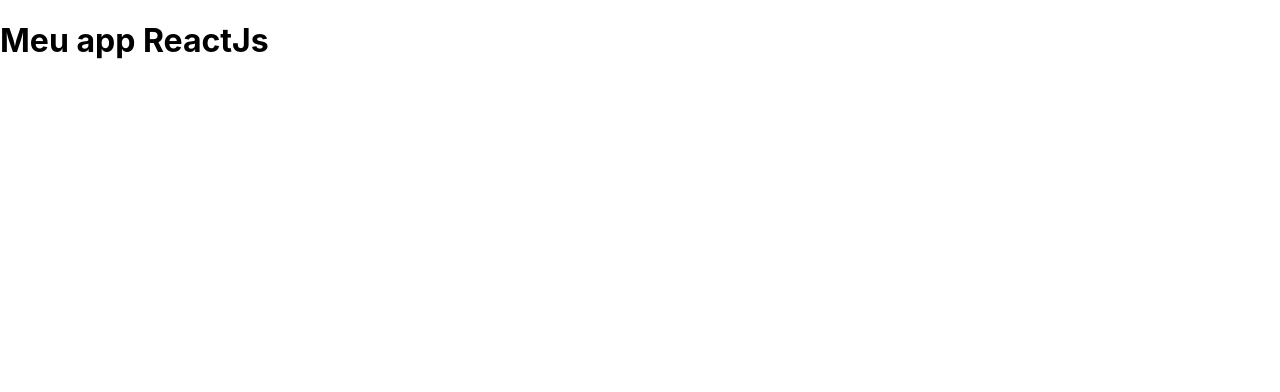
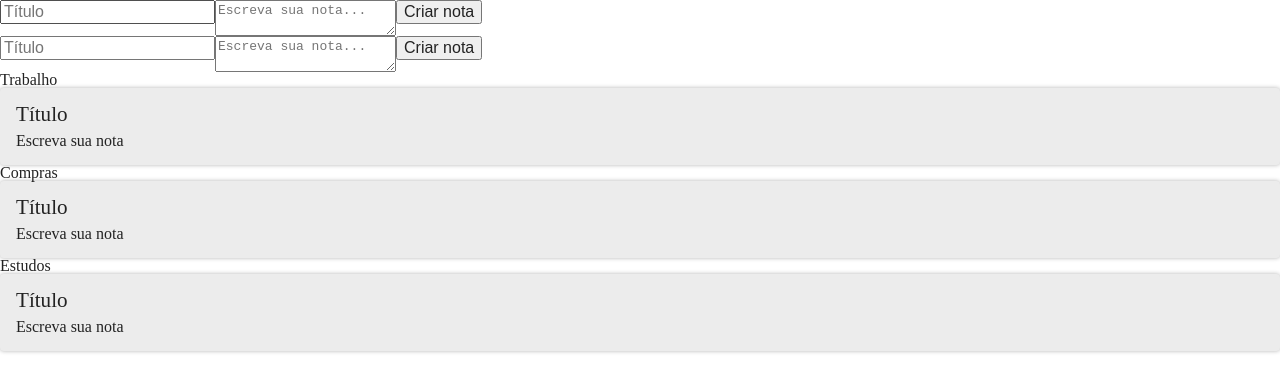
Before and after one commit to BernardoMoschen/Studies, a React (Create React App) app in the folder ReactJS/FormaçaoReactJs/ceep/: page / in a window 1280 px wide. Shown: the top 392 px of the page. Built offline with nearby package versions, Linux system fonts and the light colour scheme.

Commit message:
Second commit lol

```diff
--- a/ReactJS/FormaçaoReactJs/ceep/src/App.js
+++ b/ReactJS/FormaçaoReactJs/ceep/src/App.js
@@ -1,8 +1,23 @@
+import React, { Component } from "react";
+import FormularioCadastro from "./components/FormularioCadastro";
+import ListaDeNotas from "./components/ListaDeNotas";
+import "./assets/App.css";
+import './assets/index.css';
 
-function App() {
-  return (
-    <h1>Meu app ReactJs</h1>
-  );
+export class App extends Component {
+  render() {
+    return (
+      <section>
+      <form>
+        <input type="text" placeholder="Título" />
+        <textarea placeholder="Escreva sua nota..." />
+        <button>Criar nota</button>
+      </form>
+      <FormularioCadastro/>
+      <ListaDeNotas />
+    </section>
+    )
+  }
 }
 
 export default App;
--- /dev/null
+++ b/ReactJS/FormaçaoReactJs/ceep/src/assets/App.css
@@ -0,0 +1,11 @@
+.conteudo {
+    display: flex;
+  }
+
+  :root {
+    --primaria: #58a4b0;
+    --secundaria: #373f51;
+    --secundaria-ativa: #cccccc;
+    --fundo: #ffffff;
+    --fundo-detalhes: #ececec;
+  }
--- /dev/null
+++ b/ReactJS/FormaçaoReactJs/ceep/src/assets/index.css
@@ -0,0 +1,442 @@
+
+html,
+body,
+div,
+span,
+applet,
+object,
+iframe,
+h1,
+h2,
+h3,
+h4,
+h5,
+h6,
+p,
+blockquote,
+pre,
+a,
+abbr,
+acronym,
+address,
+big,
+cite,
+code,
+del,
+dfn,
+em,
+img,
+ins,
+kbd,
+q,
+s,
+samp,
+small,
+strike,
+strong,
+sub,
+sup,
+tt,
+var,
+b,
+u,
+i,
+center,
+dl,
+dt,
+dd,
+ol,
+ul,
+li,
+fieldset,
+form,
+label,
+legend,
+table,
+caption,
+tbody,
+tfoot,
+thead,
+tr,
+th,
+td,
+article,
+aside,
+canvas,
+details,
+embed,
+figure,
+figcaption,
+footer,
+header,
+hgroup,
+menu,
+nav,
+output,
+ruby,
+section,
+summary,
+time,
+mark,
+audio,
+video {
+  margin: 0;
+  padding: 0;
+  border: 0;
+  font-size: 100%;
+  font: inherit;
+  vertical-align: baseline;
+}
+
+/* make sure to set some focus styles for accessibility */
+:focus {
+  outline: 0;
+}
+
+/* HTML5 display-role reset for older browsers */
+article,
+aside,
+details,
+figcaption,
+figure,
+footer,
+header,
+hgroup,
+menu,
+nav,
+section {
+  display: block;
+}
+
+body {
+  line-height: 1;
+}
+
+ol,
+ul {
+  list-style: none;
+}
+
+blockquote,
+q {
+  quotes: none;
+}
+
+blockquote:before,
+blockquote:after,
+q:before,
+q:after {
+  content: "";
+  content: none;
+}
+
+table {
+  border-collapse: collapse;
+  border-spacing: 0;
+}
+
+input[type="search"]::-webkit-search-cancel-button,
+input[type="search"]::-webkit-search-decoration,
+input[type="search"]::-webkit-search-results-button,
+input[type="search"]::-webkit-search-results-decoration {
+  -webkit-appearance: none;
+  -moz-appearance: none;
+}
+
+input[type="search"] {
+  -webkit-appearance: none;
+  -moz-appearance: none;
+  -webkit-box-sizing: content-box;
+  -moz-box-sizing: content-box;
+  box-sizing: content-box;
+}
+
+textarea {
+  overflow: auto;
+  vertical-align: top;
+  resize: vertical;
+}
+
+/**
+ * Correct `inline-block` display not defined in IE 6/7/8/9 and Firefox 3.
+ */
+
+audio,
+canvas,
+video {
+  display: inline-block;
+  *display: inline;
+  *zoom: 1;
+  max-width: 100%;
+}
+
+/**
+ * Prevent modern browsers from displaying `audio` without controls.
+ * Remove excess height in iOS 5 devices.
+ */
+
+audio:not([controls]) {
+  display: none;
+  height: 0;
+}
+
+/**
+ * Address styling not present in IE 7/8/9, Firefox 3, and Safari 4.
+ * Known issue: no IE 6 support.
+ */
+
+[hidden] {
+  display: none;
+}
+
+/**
+ * 1. Correct text resizing oddly in IE 6/7 when body `font-size` is set using
+ *    `em` units.
+ * 2. Prevent iOS text size adjust after orientation change, without disabling
+ *    user zoom.
+ */
+
+html {
+  font-size: 100%; /* 1 */
+  -webkit-text-size-adjust: 100%; /* 2 */
+  -ms-text-size-adjust: 100%; /* 2 */
+}
+
+/**
+ * Address `outline` inconsistency between Chrome and other browsers.
+ */
+
+a:focus {
+  outline: thin dotted;
+}
+
+/**
+ * Improve readability when focused and also mouse hovered in all browsers.
+ */
+
+a:active,
+a:hover {
+  outline: 0;
+}
+
+/**
+ * 1. Remove border when inside `a` element in IE 6/7/8/9 and Firefox 3.
+ * 2. Improve image quality when scaled in IE 7.
+ */
+
+img {
+  border: 0; /* 1 */
+  -ms-interpolation-mode: bicubic; /* 2 */
+}
+
+/**
+ * Address margin not present in IE 6/7/8/9, Safari 5, and Opera 11.
+ */
+
+figure {
+  margin: 0;
+}
+
+/**
+ * Correct margin displayed oddly in IE 6/7.
+ */
+
+form {
+  margin: 0;
+}
+
+/**
+ * Define consistent border, margin, and padding.
+ */
+
+fieldset {
+  border: 1px solid #c0c0c0;
+  margin: 0 2px;
+  padding: 0.35em 0.625em 0.75em;
+}
+
+/**
+ * 1. Correct color not being inherited in IE 6/7/8/9.
+ * 2. Correct text not wrapping in Firefox 3.
+ * 3. Correct alignment displayed oddly in IE 6/7.
+ */
+
+legend {
+  border: 0; /* 1 */
+  padding: 0;
+  white-space: normal; /* 2 */
+  *margin-left: -7px; /* 3 */
+}
+
+/**
+ * 1. Correct font size not being inherited in all browsers.
+ * 2. Address margins set differently in IE 6/7, Firefox 3+, Safari 5,
+ *    and Chrome.
+ * 3. Improve appearance and consistency in all browsers.
+ */
+
+button,
+input,
+select,
+textarea {
+  font-size: 100%; /* 1 */
+  margin: 0; /* 2 */
+  vertical-align: baseline; /* 3 */
+  *vertical-align: middle; /* 3 */
+}
+
+/**
+ * Address Firefox 3+ setting `line-height` on `input` using `!important` in
+ * the UA stylesheet.
+ */
+
+button,
+input {
+  line-height: normal;
+}
+
+/**
+ * Address inconsistent `text-transform` inheritance for `button` and `select`.
+ * All other form control elements do not inherit `text-transform` values.
+ * Correct `button` style inheritance in Chrome, Safari 5+, and IE 6+.
+ * Correct `select` style inheritance in Firefox 4+ and Opera.
+ */
+
+button,
+select {
+  text-transform: none;
+}
+
+/**
+ * 1. Avoid the WebKit bug in Android 4.0.* where (2) destroys native `audio`
+ *    and `video` controls.
+ * 2. Correct inability to style clickable `input` types in iOS.
+ * 3. Improve usability and consistency of cursor style between image-type
+ *    `input` and others.
+ * 4. Remove inner spacing in IE 7 without affecting normal text inputs.
+ *    Known issue: inner spacing remains in IE 6.
+ */
+
+button,
+html input[type="button"], /* 1 */
+input[type="reset"],
+input[type="submit"] {
+  -webkit-appearance: button; /* 2 */
+  cursor: pointer; /* 3 */
+  *overflow: visible; /* 4 */
+}
+
+/**
+ * Re-set default cursor for disabled elements.
+ */
+
+button[disabled],
+html input[disabled] {
+  cursor: default;
+}
+
+/**
+ * 1. Address box sizing set to content-box in IE 8/9.
+ * 2. Remove excess padding in IE 8/9.
+ * 3. Remove excess padding in IE 7.
+ *    Known issue: excess padding remains in IE 6.
+ */
+
+input[type="checkbox"],
+input[type="radio"] {
+  box-sizing: border-box; /* 1 */
+  padding: 0; /* 2 */
+  *height: 13px; /* 3 */
+  *width: 13px; /* 3 */
+}
+
+/**
+ * 1. Address `appearance` set to `searchfield` in Safari 5 and Chrome.
+ * 2. Address `box-sizing` set to `border-box` in Safari 5 and Chrome
+ *    (include `-moz` to future-proof).
+ */
+
+input[type="search"] {
+  -webkit-appearance: textfield; /* 1 */
+  -moz-box-sizing: content-box;
+  -webkit-box-sizing: content-box; /* 2 */
+  box-sizing: content-box;
+}
+
+/**
+ * Remove inner padding and search cancel button in Safari 5 and Chrome
+ * on OS X.
+ */
+
+input[type="search"]::-webkit-search-cancel-button,
+input[type="search"]::-webkit-search-decoration {
+  -webkit-appearance: none;
+}
+
+/**
+ * Remove inner padding and border in Firefox 3+.
+ */
+
+button::-moz-focus-inner,
+input::-moz-focus-inner {
+  border: 0;
+  padding: 0;
+}
+
+/**
+ * 1. Remove default vertical scrollbar in IE 6/7/8/9.
+ * 2. Improve readability and alignment in all browsers.
+ */
+
+textarea {
+  overflow: auto; /* 1 */
+  vertical-align: top; /* 2 */
+}
+
+/**
+ * Remove most spacing between table cells.
+ */
+
+table {
+  border-collapse: collapse;
+  border-spacing: 0;
+}
+
+html,
+button,
+input,
+select,
+textarea {
+  color: #222;
+}
+
+::-moz-selection {
+  background: #b3d4fc;
+  text-shadow: none;
+}
+
+::selection {
+  background: #b3d4fc;
+  text-shadow: none;
+}
+
+img {
+  vertical-align: middle;
+}
+
+fieldset {
+  border: 0;
+  margin: 0;
+  padding: 0;
+}
+
+textarea {
+  resize: vertical;
+}
+
+.chromeframe {
+  margin: 0.2em 0;
+  background: #ccc;
+  color: #000;
+  padding: 0.2em 0;
+}
--- /dev/null
+++ b/ReactJS/FormaçaoReactJs/ceep/src/components/CardNota/CardNota.jsx
@@ -0,0 +1,17 @@
+import React, { Component } from "react";
+import "./Style.css"
+
+export class CardNota extends Component {
+  render() {
+    return (
+      <section className="card-nota">
+        <header className="card-nota_cabecalho">
+          <h3 className="card-nota_titulo">Título</h3>
+        </header>
+        <p className="card-nota_texto">Escreva sua nota</p>
+      </section>
+    );
+  }
+}
+
+export default CardNota;
--- /dev/null
+++ b/ReactJS/FormaçaoReactJs/ceep/src/components/CardNota/Style.css
@@ -0,0 +1,27 @@
+.card-nota {
+    display: flex;
+    flex-direction: column;
+    align-items: flex-start;
+    justify-content: space-between;
+    background-color: var(--fundo-detalhes);
+    border-radius: 4px;
+    flex-wrap: wrap;
+    box-shadow: 0 0 4px rgba(0, 0, 0, 0.3);
+    padding: 16px;
+  }
+  .card-nota_cabecalho {
+    font-size: 1.1em;
+    display: flex;
+    justify-content: space-between;
+    align-items: center;
+  }
+
+  .card-nota_texto {
+    margin-top: 8px;
+    font-size: 1em;
+  }
+
+  .card-nota_titulo {
+    font-size: 1.2em;
+    margin-right: 12px;
+  }
--- /dev/null
+++ b/ReactJS/FormaçaoReactJs/ceep/src/components/FormularioCadastro.jsx
@@ -0,0 +1,17 @@
+import React, { Component } from "react";
+
+export class FormularioCadastro extends Component {
+  render() {
+    return (
+      <section>
+        <form>
+          <input type="text" placeholder="Título" />
+          <textarea placeholder="Escreva sua nota..." />
+          <button>Criar nota</button>
+        </form>
+      </section>
+    );
+  }
+}
+
+export default FormularioCadastro;
--- /dev/null
+++ b/ReactJS/FormaçaoReactJs/ceep/src/components/ListaDeNotas.jsx
@@ -0,0 +1,20 @@
+import React, { Component } from "react";
+import CardNota from "./CardNota/CardNota";
+
+export class ListaDeNotas extends Component {
+  render() {
+    return (
+      <ul>
+        {Array.of("Trabalho", "Compras", "Estudos").map((categoria) => {
+          return (
+            <li>
+              <div>{categoria}</div>
+              <CardNota />
+            </li>
+          );
+        })}
+      </ul>
+    );
+  }
+}
+export default ListaDeNotas;
--- a/ReactJS/FormaçaoReactJs/ceep/src/index.css
+++ /dev/null
@@ -1,13 +0,0 @@
-body {
-  margin: 0;
-  font-family: -apple-system, BlinkMacSystemFont, 'Segoe UI', 'Roboto', 'Oxygen',
-    'Ubuntu', 'Cantarell', 'Fira Sans', 'Droid Sans', 'Helvetica Neue',
-    sans-serif;
-  -webkit-font-smoothing: antialiased;
-  -moz-osx-font-smoothing: grayscale;
-}
-
-code {
-  font-family: source-code-pro, Menlo, Monaco, Consolas, 'Courier New',
-    monospace;
-}
--- a/ReactJS/FormaçaoReactJs/ceep/src/index.js
+++ b/ReactJS/FormaçaoReactJs/ceep/src/index.js
@@ -1,6 +1,7 @@
+
 import React from 'react';
 import ReactDOM from 'react-dom';
-import './index.css';
+
 import App from './App';
 
 ReactDOM.render(
```
